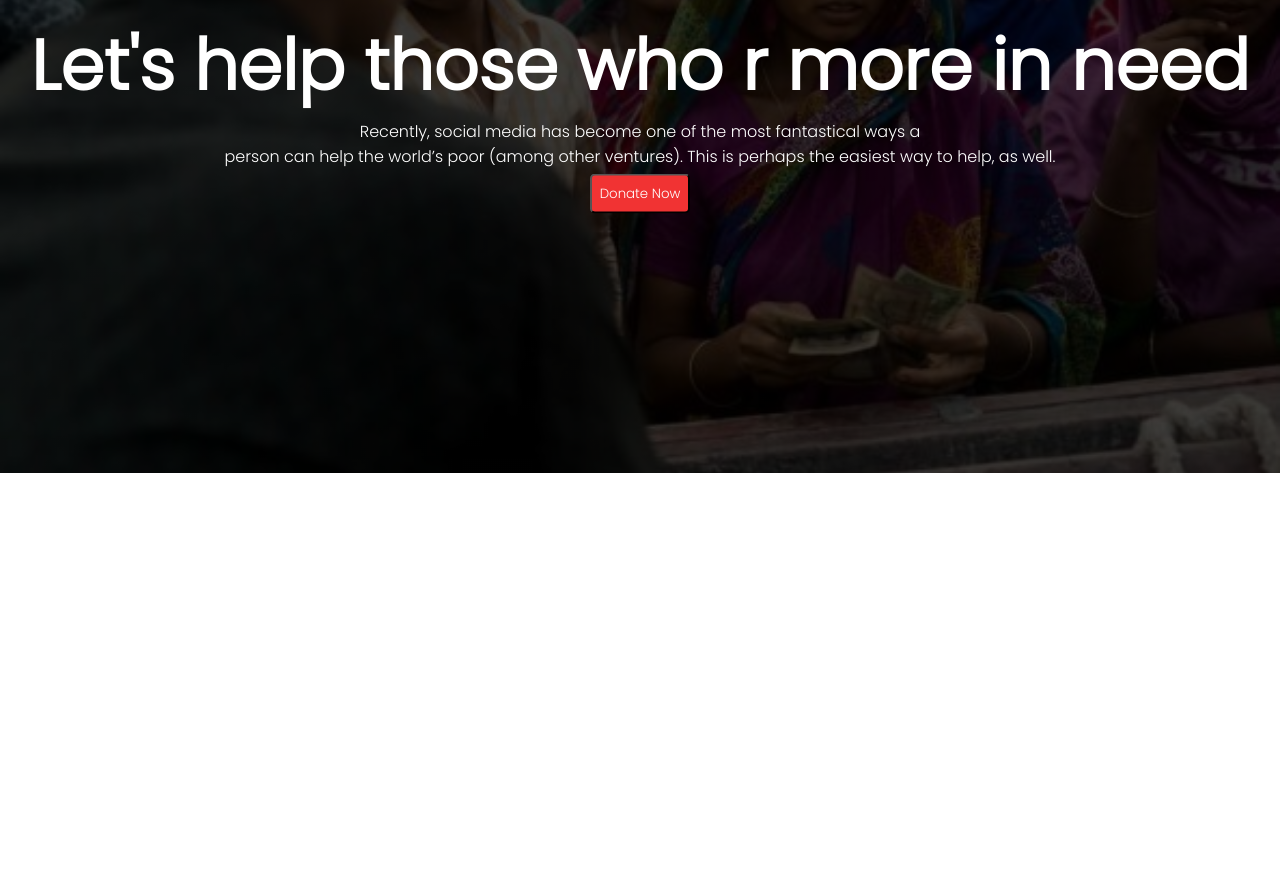
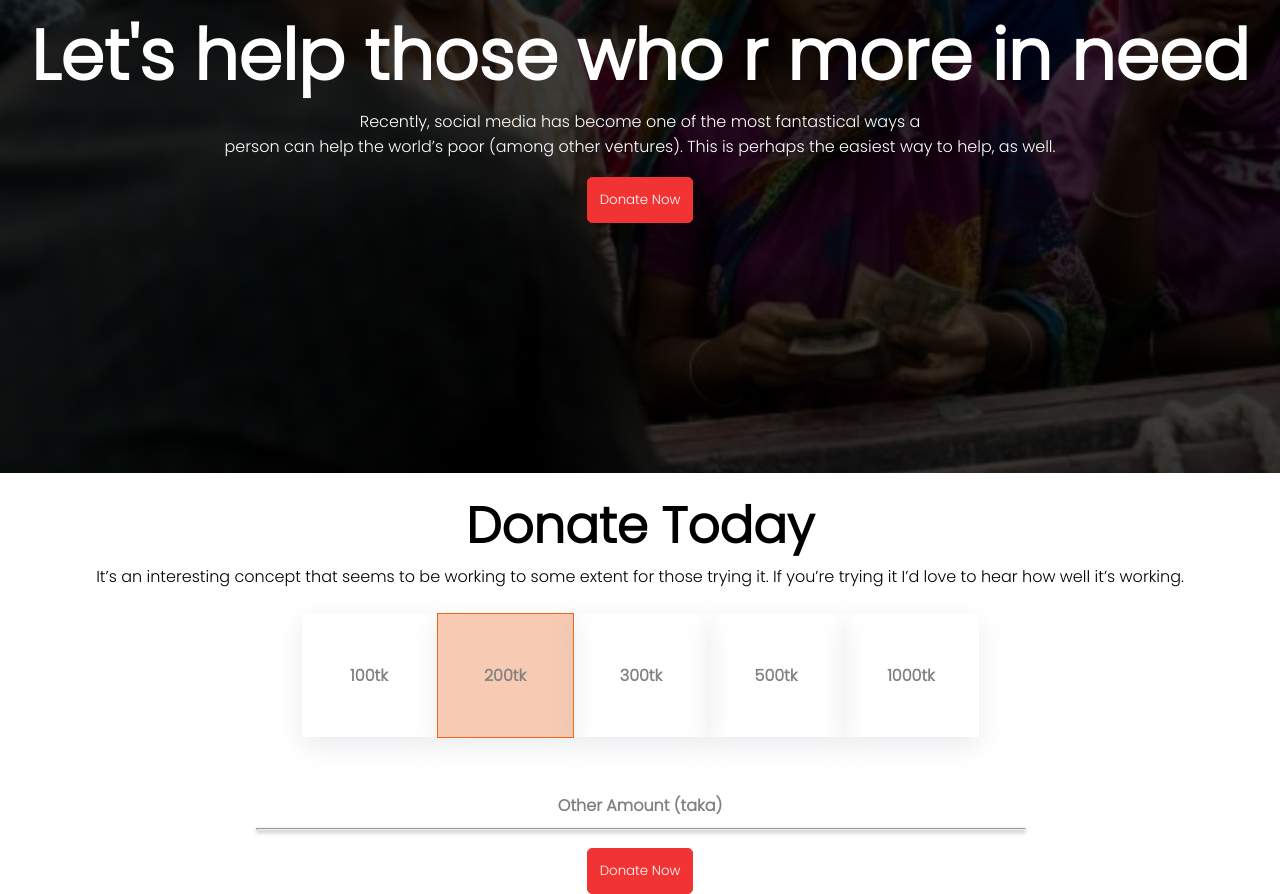
Before and after one commit to MerchantKhalid/donate-today, a plain HTML site: page index.html in a window 1280 px wide. Shown: the part 327-1221 px from the top of the page. Before the commit the page ends 800 px from the top, so only its background shows below. Drawn offline with Linux system fonts and the light colour scheme.

Commit message:
donate-today

```diff
--- a/index.html
+++ b/index.html
@@ -16,6 +16,8 @@
     <link rel="stylesheet" href="styles/icons/style.css" />
   </head>
   <body>
+    <!-- Banner section -->
+    <section>
       <div class="banner">
         <div class="content">
           <h1>Let's help those who r more in need</h1>
@@ -28,5 +30,31 @@
           <button class="btn">Donate Now</button>
         </div>
       </div>
+    </section>
+
+    <!-- Today section  -->
+    <section>
+      <div class="today">
+        <h1 class="heading">Donate Today</h1>
+        <p class="paragraph">
+          It’s an interesting concept that seems to be working to some extent
+          for those trying it. If you’re trying it I’d love to hear how well
+          it’s working.
+        </p>
+        <div class="tk">
+          <p class="box">100tk</p>
+          <p class="box extra">200tk</p>
+          <p class="box">300tk</p>
+          <p class="box">500tk</p>
+          <p class="box">1000tk</p>
+        </div>
+        <div class="field">
+          <!-- <hr /> -->
+          <p class="amount">Other Amount (taka)</p>
+          <hr />
+          <button class="btn">Donate Now</button>
+        </div>
+      </div>
+    </section>
   </body>
 </html>
--- a/styles/icons/style.css
+++ b/styles/icons/style.css
@@ -24,8 +24,61 @@
 }
 .btn{
     background-color:rgb(241, 51, 51);
-    padding: 8px;
-    margin-top: 5px;
+    padding: 12px;
+    margin-top: 18px;
     color: #fff;
+    border: 1px solid rgb(241, 51, 51) ;
     border-radius: 5px;
 }
+.today{
+    text-align: center;
+    margin-top: 16px;
+}
+.heading{
+    font-weight: bold;
+    font-size: 50px;
+    color: black;
+
+}
+.tk{
+    display: flex;
+    align-items: center;
+    justify-content: center;
+    margin-top: 24px;
+}
+.box{
+    width: 135px;
+    height: 123px;
+    font-weight: bold;
+    color: grey;
+    box-shadow: rgba(149, 157, 165, 0.2) 0px 8px 24px;
+
+    /* box-shadow: 0px 2px 2px px rgb(148, 107, 107); */
+    /* background-color: rgb(229, 208, 197); */
+    display: flex;
+    align-items: center;
+    justify-content: center;
+
+
+}
+.extra{
+    background-color: rgb(247, 203, 179);
+    border: 1px solid rgb(245, 100, 22);
+}
+.field{
+    margin-top: 55px;
+}
+.amount{
+    color: grey;
+    font-weight: bold;
+}
+hr{
+    color: rgb(141, 138, 138);
+    width: 60%;
+    /* height: 1px; */
+    align-items: center;
+    box-shadow: rgba(0, 0, 0, 0.4) 0px 2px 4px, rgba(0, 0, 0, 0.3) 0px 7px 13px -3px, rgba(0, 0, 0, 0.2) 0px -3px 0px inset;
+    margin-left: 20%;
+    margin-top: 10px;
+
+}
```
Lines whose indentation alone changed are shown as unchanged.
